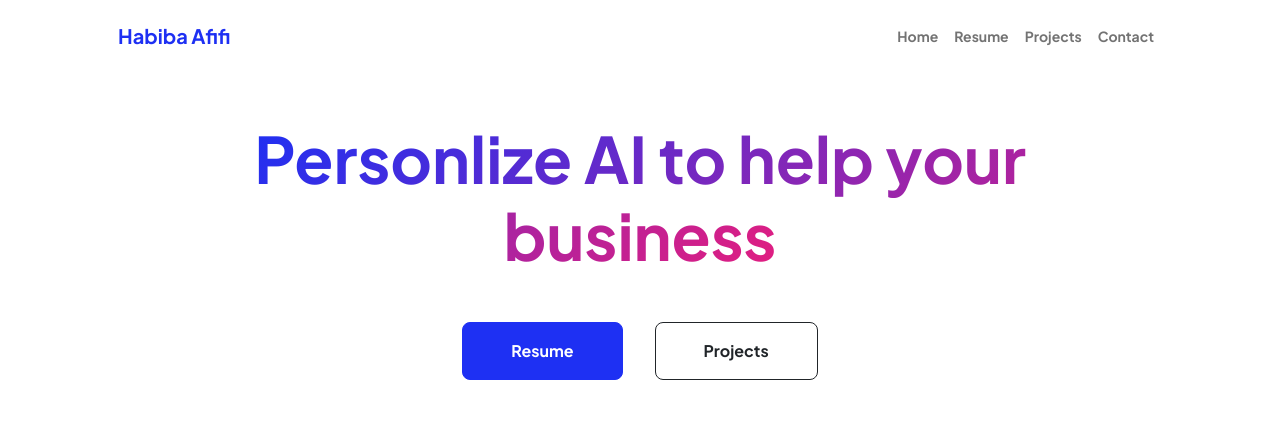
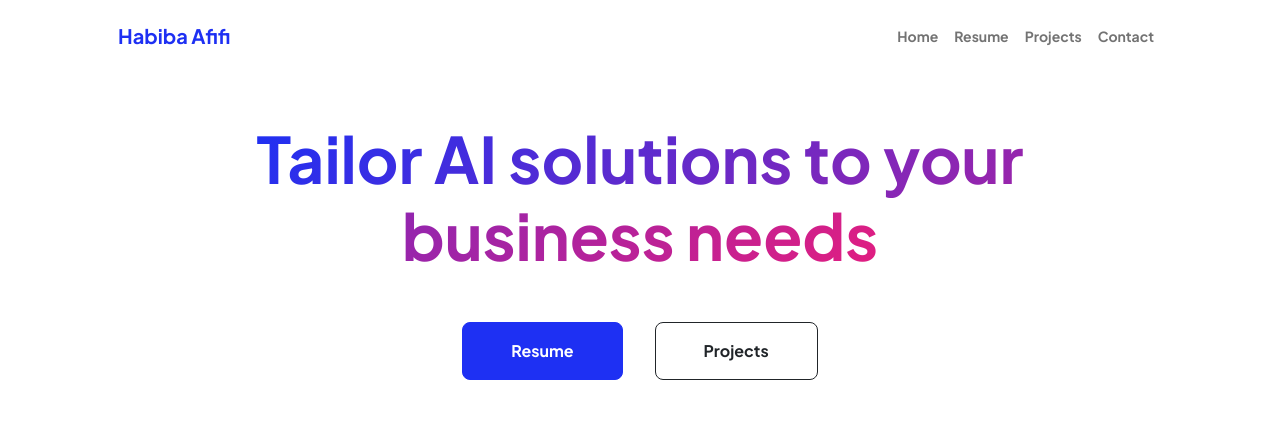
Before and after one commit to hafifi29/landing-page, a plain HTML site: page index.html in a window 1280 px wide. Shown: the top 422 px of the page. Drawn offline with nearby package versions, Linux system fonts and the light colour scheme.

Commit message:
change Image and USP

```diff
--- a/index.html
+++ b/index.html
@@ -50,8 +50,8 @@
                         <div class="text-center text-xxl-start">
                             <!-- <div class="badge bg-gradient-primary-to-secondary text-white mb-4"><div class="text-uppercase">Design &middot; Development &middot; Marketing</div></div> -->
                             <!-- <div class="fs-3 fw-light text-muted">Personlize Ai to help your business </div> -->
-                            <h1 class="display-3 fw-bolder mb-5"><span class="text-gradient d-inline">Personlize AI to
-                                    help your business</span></h1>
+                            <h1 class="display-3 fw-bolder mb-5"><span class="text-gradient d-inline">Tailor AI
+                                    solutions to your business needs</span></h1>
                             <div
                                 class="d-grid gap-3 d-sm-flex justify-content-sm-center justify-content-xxl-start mb-3">
                                 <a class="btn btn-primary btn-lg px-5 py-3 me-sm-3 fs-6 fw-bolder"
```
Also changed, not shown: assets/profile.png.
